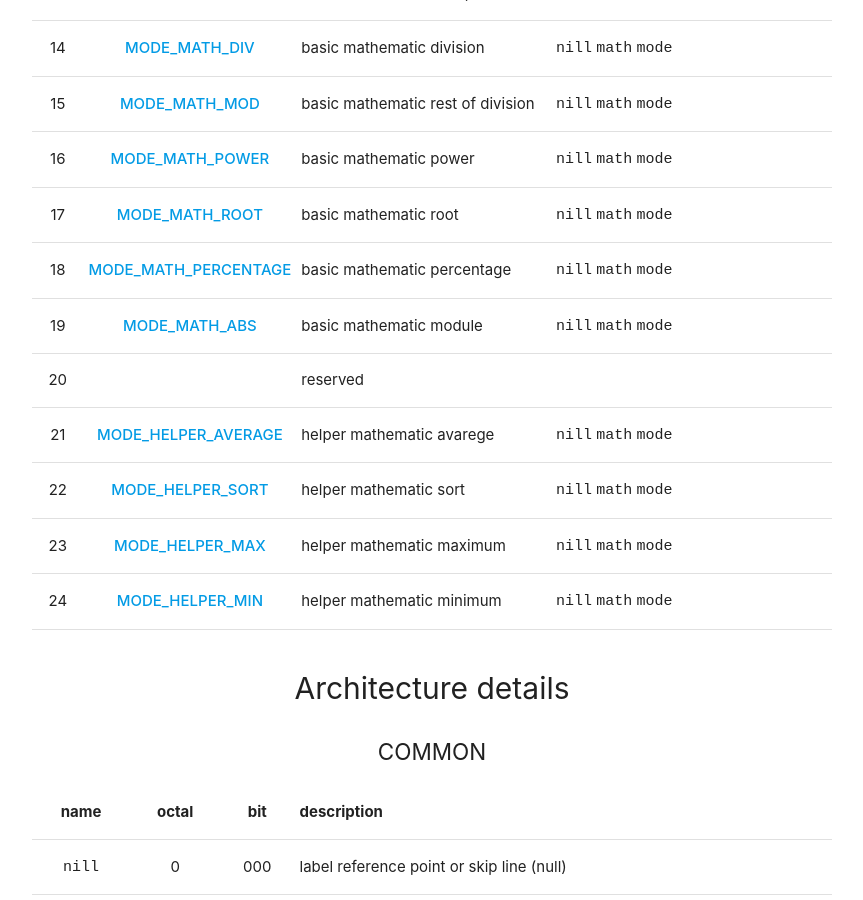
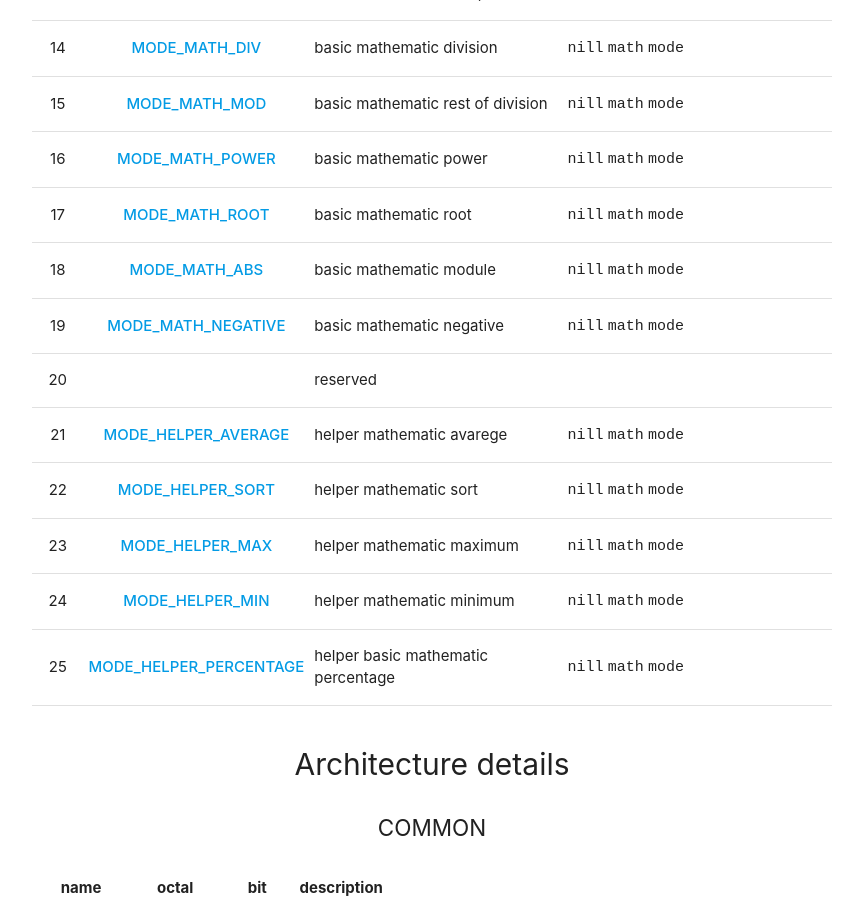
Before and after one commit to RodrigoDornelles/3bc-lang, a Jekyll site: the page built from docs/cheatsheet.md, in a window 1280 px wide and 900 px high, scrolled down 1039 px. Shown: the whole window, without its empty margins (208-1071 px from the left). Built offline with Jekyll 4.4.1, drawn with Linux system fonts in a browser that asks for light colours; nearby versions of some CDN libraries; emoji names are drawn with the system emoji font; our own code applies the rules of GitHub Pages for plain Markdown files; some of the changed text lies outside the part shown.

Commit message:
organized cpu modes math negative &helper percentage

```diff
--- a/docs/cheatsheet.md
+++ b/docs/cheatsheet.md
@@ -21,13 +21,14 @@ CheatSheet
 | 15 | **[MODE_MATH_MOD](#mode-math-mod)** | basic mathematic rest of division  | `nill` `math` `mode` |
 | 16 | **[MODE_MATH_POWER](#mode-math-power)** | basic mathematic power | `nill` `math` `mode` |
 | 17 | **[MODE_MATH_ROOT](#mode-math-root)** | basic mathematic root | `nill` `math` `mode` |
-| 18 | **[MODE_MATH_PERCENTAGE](#mode-math-percentage)** | basic mathematic percentage | `nill` `math` `mode` |
-| 19 | **[MODE_MATH_ABS](#mode-math-abs)** | basic mathematic module | `nill` `math` `mode` |
+| 18 | **[MODE_MATH_ABS](#mode-math-abs)** | basic mathematic module | `nill` `math` `mode` |
+| 19 | **[MODE_MATH_NEGATIVE](#mode-math-abs)** | basic mathematic negative | `nill` `math` `mode` |
 | 20 | <br/> | reserved | <br/> |
 | 21 | **[MODE_HELPER_AVERAGE](#mode-helper-average)** | helper mathematic avarege | `nill` `math` `mode` |
 | 22 | **[MODE_HELPER_SORT](#mode-helper-sort)** | helper mathematic sort | `nill` `math` `mode` |
 | 23 | **[MODE_HELPER_MAX](#mode-helper-max)** | helper mathematic maximum  | `nill` `math` `mode` |
 | 24 | **[MODE_HELPER_MIN](#mode-helper-min)** | helper mathematic minimum | `nill` `math` `mode` |
+| 25 | **[MODE_HELPER_PERCENTAGE](#mode-math-percentage)** | helper basic mathematic percentage | `nill` `math` `mode` |
 
 # Architecture details  #
 
@@ -160,17 +161,18 @@ CheatSheet
 | :--: | :---: | :-: | :---------- |
 | `math` | 1 | 001 | root aux memory value |
 
-## MODE MATH PERCENTAGE ##
-
-| name | octal | bit | description |
-| ------ | - | --- | - |
-| `math` | 1 | 001 | percentage aux memory value |
-
 ## MODE MATH ABS ##
 
 | name | octal | bit | description |
 | :--: | :---: | :-: | :---------- |
 | `math` | 1 | 001 | module positive aux memory value |
+
+## MODE MATH NEGATIVE ##
+
+| name | octal | bit | description |
+| :--: | :---: | :-: | :---------- |
+| `math` | 1 | 001 | negative module aux memory value |
+
 
 ## MODE HELPER AVERAGE ##
 
@@ -195,3 +197,10 @@ CheatSheet
 | name | octal | bit | description |
 | :--: | :---: | :-: | :---------- |
 | `math` | 1 | 001 | keep less number in aux memory |
+
+
+## MODE HELPER PERCENTAGE ##
+
+| name | octal | bit | description |
+| ------ | - | --- | - |
+| `math` | 1 | 001 | percentage aux memory value |
```
Also changed, not shown: tests/cpu.test.rb (+21 -0 lines), 4 other files.
